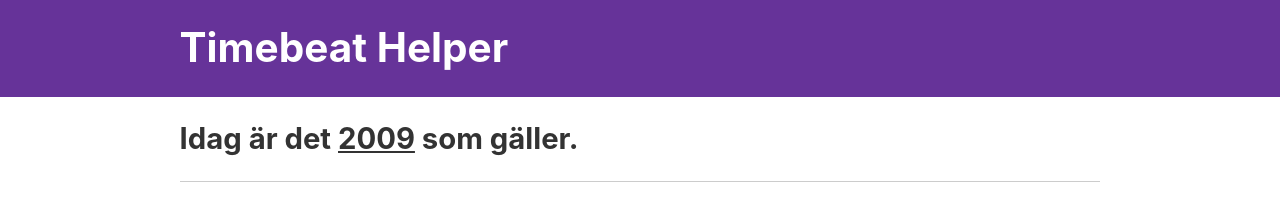
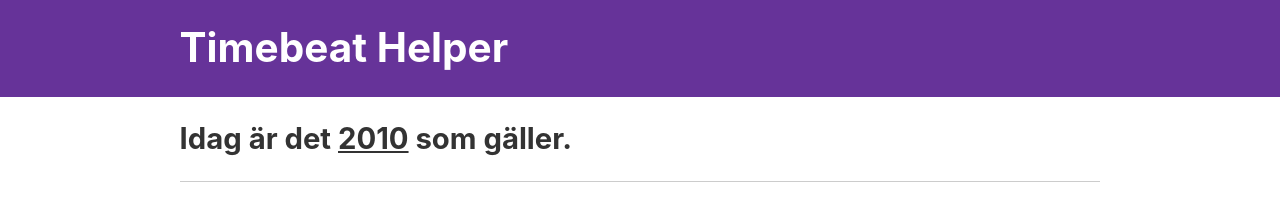
Before and after one commit to Frosslund/Timebeat-Helper, a Gatsby site: page / in a window 1280 px wide. Shown: the top 206 px of the page. Built offline with nearby package versions, Linux system fonts and the light colour scheme; Gatsby itself is replaced by a stand-in of ours.

Commit message:
fixed bug I think

```diff
--- a/src/components/layout.js
+++ b/src/components/layout.js
@@ -64,9 +64,7 @@
     const start = new Date(2021, 0, 1, 0, 0, 0, 0)
     const start_year = 2020
 
-    const diff = Math.round(
-      (curr_date.getTime() - start.getTime()) / (1000 * 3600 * 24)
-    )
+    const diff = (curr_date.getTime() - start.getTime()) / (1000 * 3600 * 24)
 
     const curr_year = start_year - Math.floor(diff / 2)
 
```
